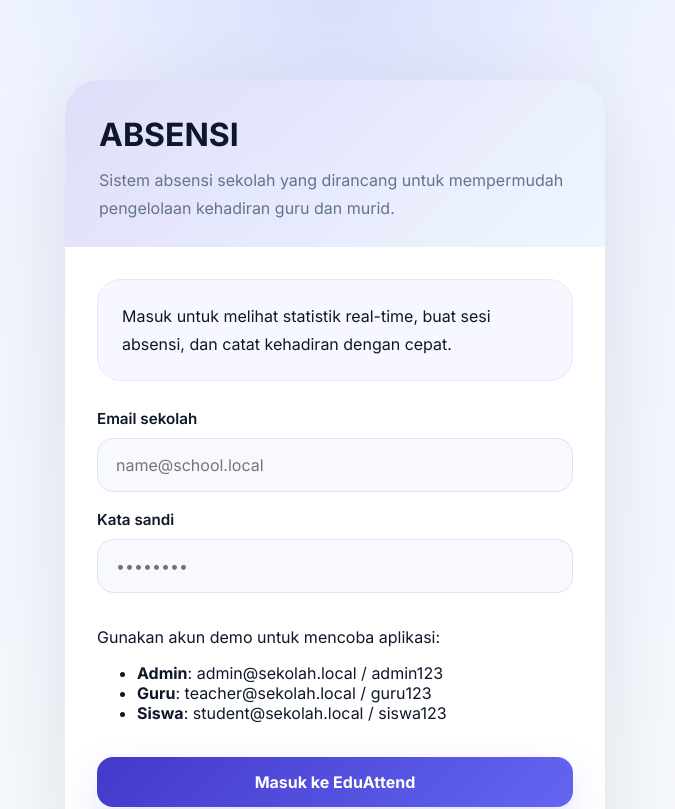
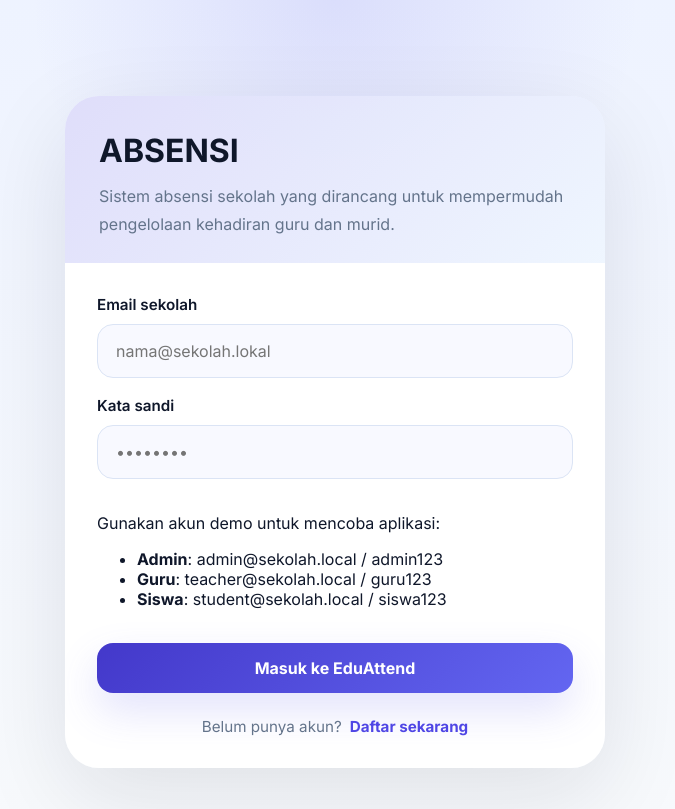
Before and after one commit to ziyadmapelcoding2-design/web-absensi, a React (Vite) app in the folder frontend/: page / in a window 1280 px wide. Shown: the top 809 px of the page, without its empty margins (305-980 px from the left). Built offline with nearby package versions, Linux system fonts and the light colour scheme; no server answers.

Commit message:
penghapusan sistem campur tangan google

```diff
--- a/frontend/src/pages/LoginPage.jsx
+++ b/frontend/src/pages/LoginPage.jsx
@@ -40,9 +40,7 @@
         </div>
 
         <div className="auth-body">
-          <div className="auth-hero">
-            Masuk untuk melihat statistik real-time, buat sesi absensi, dan catat kehadiran dengan cepat.
-          </div>
+          {/* Bagian auth-hero telah dihapus dari sini */}
 
           <form className="auth-form" onSubmit={handleSubmit}>
             <div className="input-group">
@@ -50,7 +48,7 @@
               <input
                 id="email"
                 type="email"
-                placeholder="name@school.local"
+                placeholder="nama@sekolah.lokal"
                 value={email}
                 onChange={(e) => setEmail(e.target.value)}
                 required
```
